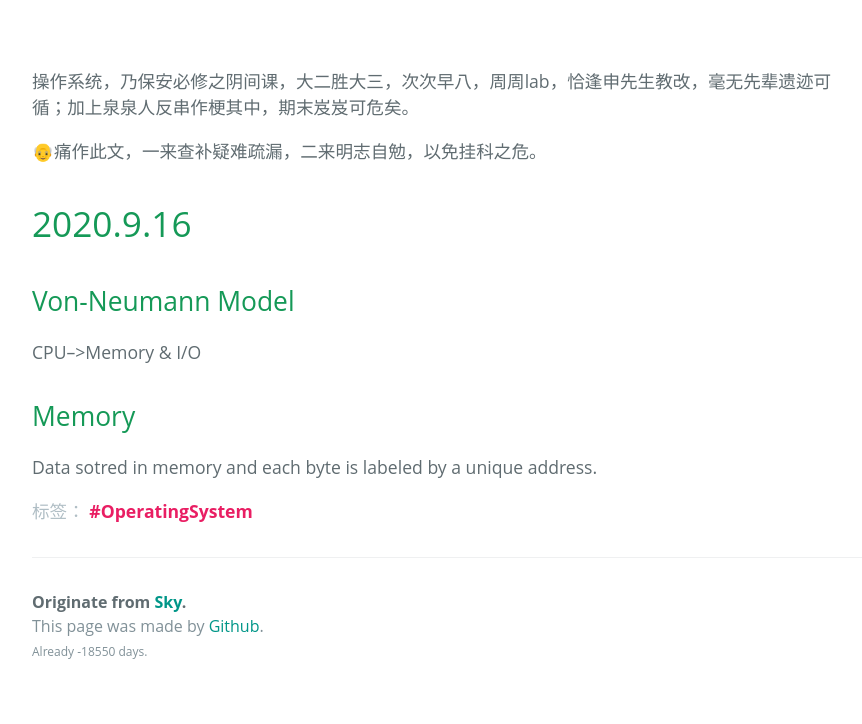
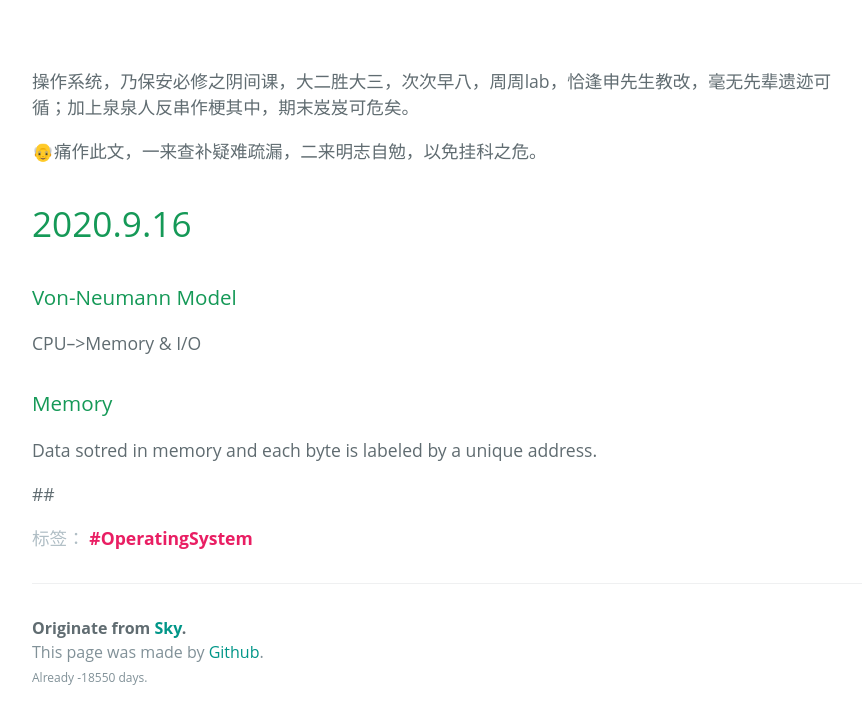
Before and after one commit to NishikinoSky/NishikinoSky.github.io, a Jekyll site: the page built from _posts/2020-10-16-Operating-System.md, in a window 1280 px wide and 1086 px high. Shown: the part 350-1074 px from the top of the window, without its empty margins (192-1054 px from the left). Built offline with Jekyll 4.4.1, drawn with Linux system fonts in a browser that asks for light colours; some web fonts are replaced.

```diff
--- a/_posts/2020-10-16-Operating-System.md
+++ b/_posts/2020-10-16-Operating-System.md
@@ -10,10 +10,12 @@ stickie: false
 
 # 2020.9.16
 
-## Von-Neumann Model
+### Von-Neumann Model
 
 CPU-->Memory & I/O
 
-## Memory
+### Memory
 
 Data sotred in memory and each byte is labeled by a unique address.
+
+##
```
